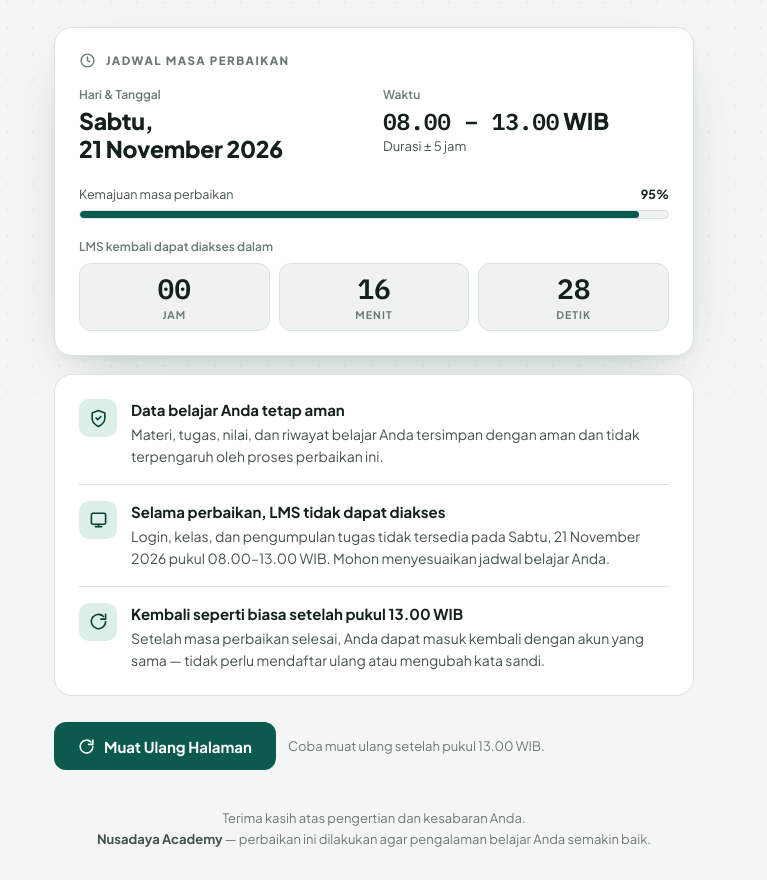
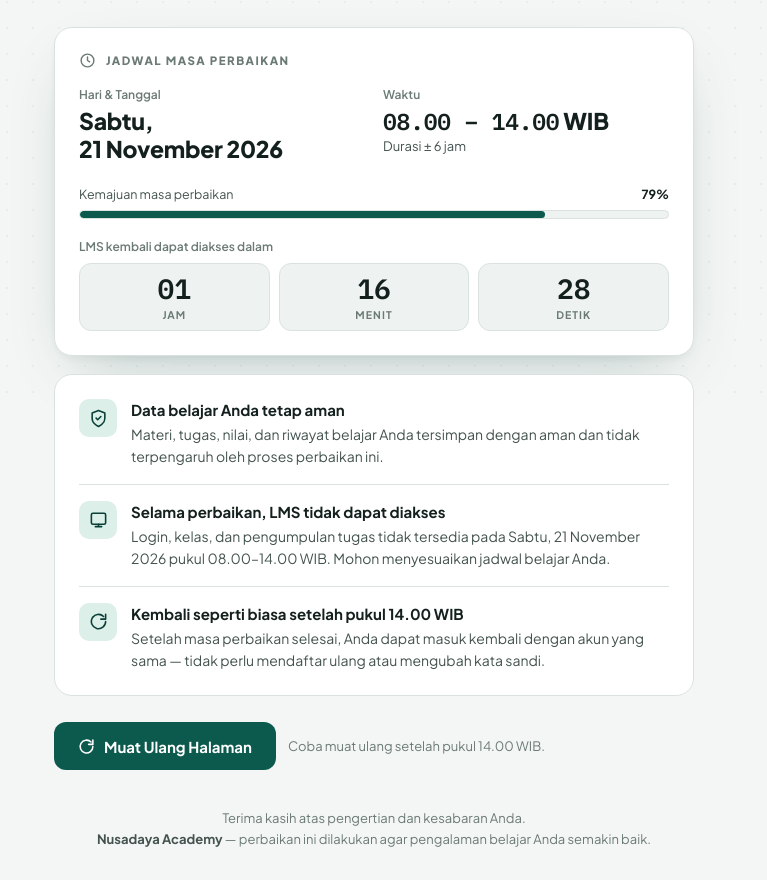
Before and after one commit to tirtana888/lms-nusadaya-maintenance, a plain HTML site: page index.html in a window 1280 px wide. Shown: the part 401-1281 px from the top of the page, without its empty margins (266-1033 px from the left). Drawn offline with Linux system fonts and the light colour scheme.

Commit message:
Extend maintenance window to 14.00 WIB (SCORM recovery)

```diff
--- a/index.html
+++ b/index.html
@@ -4,7 +4,7 @@
     <meta charset="utf-8" />
     <meta name="viewport" content="width=device-width, initial-scale=1, viewport-fit=cover" />
     <meta name="color-scheme" content="light dark" />
-    <meta name="description" content="LMS Nusadaya Academy sedang dalam masa perbaikan pada Sabtu, 21 November 2026 pukul 08.00–13.00 WIB." />
+    <meta name="description" content="LMS Nusadaya Academy sedang dalam masa perbaikan pada Sabtu, 21 November 2026 pukul 08.00–14.00 WIB." />
     <link rel="icon" href="data:," />
     <title>LMS Sedang Dalam Masa Perbaikan — Nusadaya Academy</title>
     <link rel="preconnect" href="https://fonts.googleapis.com" />
@@ -279,8 +279,8 @@
           </div>
           <div class="sched-item">
             <label>Waktu</label>
-            <div class="value"><span class="mono">08.00 – 13.00</span> WIB</div>
-            <div class="sub">Durasi ± 5 jam</div>
+            <div class="value"><span class="mono">08.00 – 14.00</span> WIB</div>
+            <div class="sub">Durasi ± 6 jam</div>
           </div>
         </div>
 
@@ -323,7 +323,7 @@
           </span>
           <div>
             <h2>Selama perbaikan, LMS tidak dapat diakses</h2>
-            <p>Login, kelas, dan pengumpulan tugas tidak tersedia pada Sabtu, 21 November 2026 pukul 08.00–13.00 WIB. Mohon menyesuaikan jadwal belajar Anda.</p>
+            <p>Login, kelas, dan pengumpulan tugas tidak tersedia pada Sabtu, 21 November 2026 pukul 08.00–14.00 WIB. Mohon menyesuaikan jadwal belajar Anda.</p>
           </div>
         </div>
         <div class="info-item">
@@ -331,7 +331,7 @@
             <svg width="19" height="19" viewBox="0 0 24 24" fill="none" stroke="currentColor" stroke-width="2" stroke-linecap="round" stroke-linejoin="round"><path d="M21 12a9 9 0 1 1-2.6-6.3"/><path d="M21 3v6h-6"/></svg>
           </span>
           <div>
-            <h2>Kembali seperti biasa setelah pukul 13.00 WIB</h2>
+            <h2>Kembali seperti biasa setelah pukul 14.00 WIB</h2>
             <p>Setelah masa perbaikan selesai, Anda dapat masuk kembali dengan akun yang sama — tidak perlu mendaftar ulang atau mengubah kata sandi.</p>
           </div>
         </div>
@@ -342,7 +342,7 @@
           <svg width="17" height="17" viewBox="0 0 24 24" fill="none" stroke="currentColor" stroke-width="2.2" stroke-linecap="round" stroke-linejoin="round" aria-hidden="true"><path d="M21 12a9 9 0 1 1-2.6-6.3"/><path d="M21 3v6h-6"/></svg>
           Muat Ulang Halaman
         </button>
-        <span class="hint">Coba muat ulang setelah pukul 13.00 WIB.</span>
+        <span class="hint">Coba muat ulang setelah pukul 14.00 WIB.</span>
       </div>
     </main>
 
@@ -353,9 +353,10 @@
 
     <script>
       (function () {
-        // Maintenance window: Sat 21 Nov 2026, 08:00–13:00 WIB (UTC+7)
+        // Maintenance window: Sat 21 Nov 2026, 08:00–14:00 WIB (UTC+7)
+        // Extended from 13:00 to 14:00 on 21 Nov 12:39 (user decision: extend until SCORM recovery done)
         var START = new Date("2026-11-21T08:00:00+07:00").getTime();
-        var END = new Date("2026-11-21T13:00:00+07:00").getTime();
+        var END = new Date("2026-11-21T14:00:00+07:00").getTime();
 
         var pill = document.getElementById("pillText");
         var fill = document.getElementById("progressFill");
```
